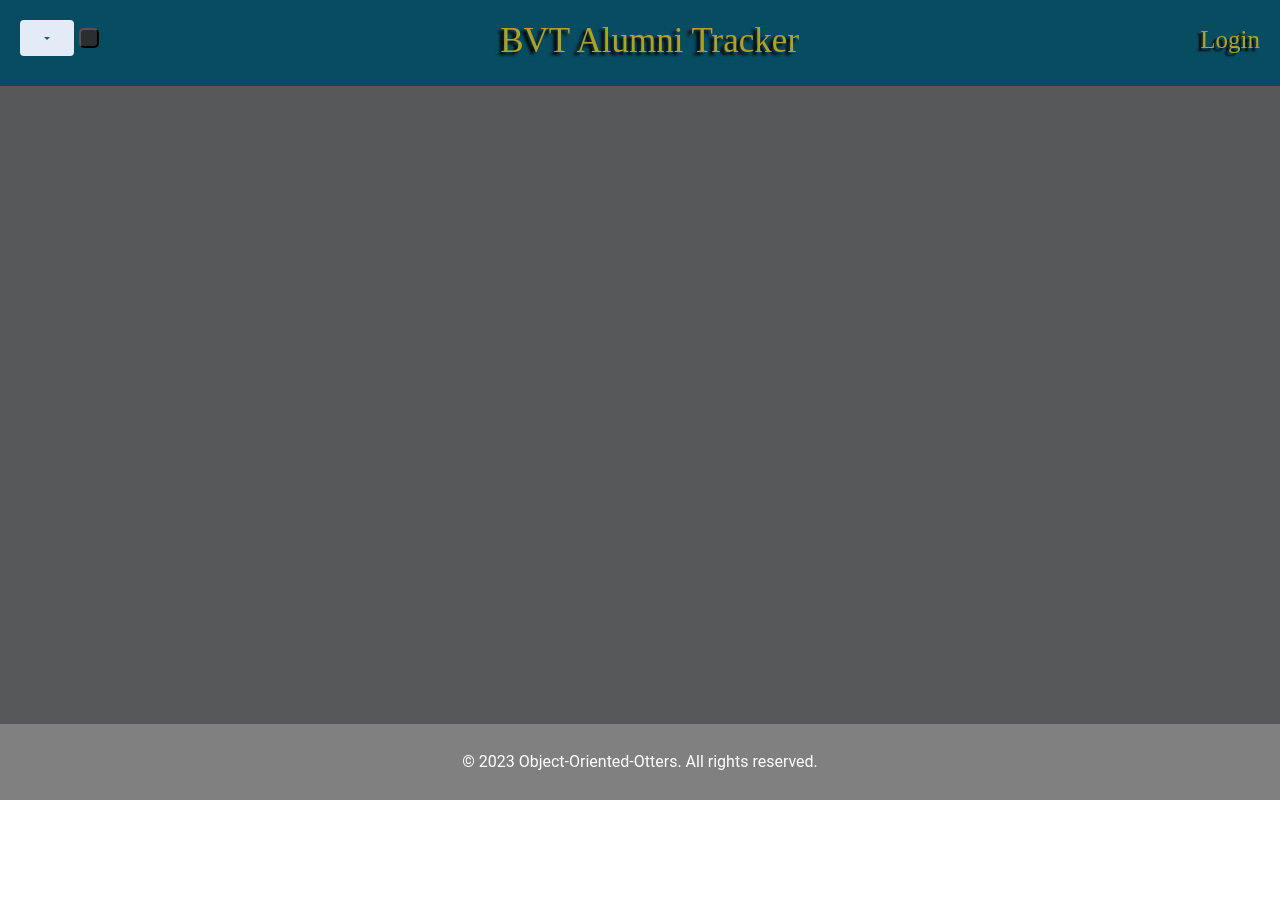
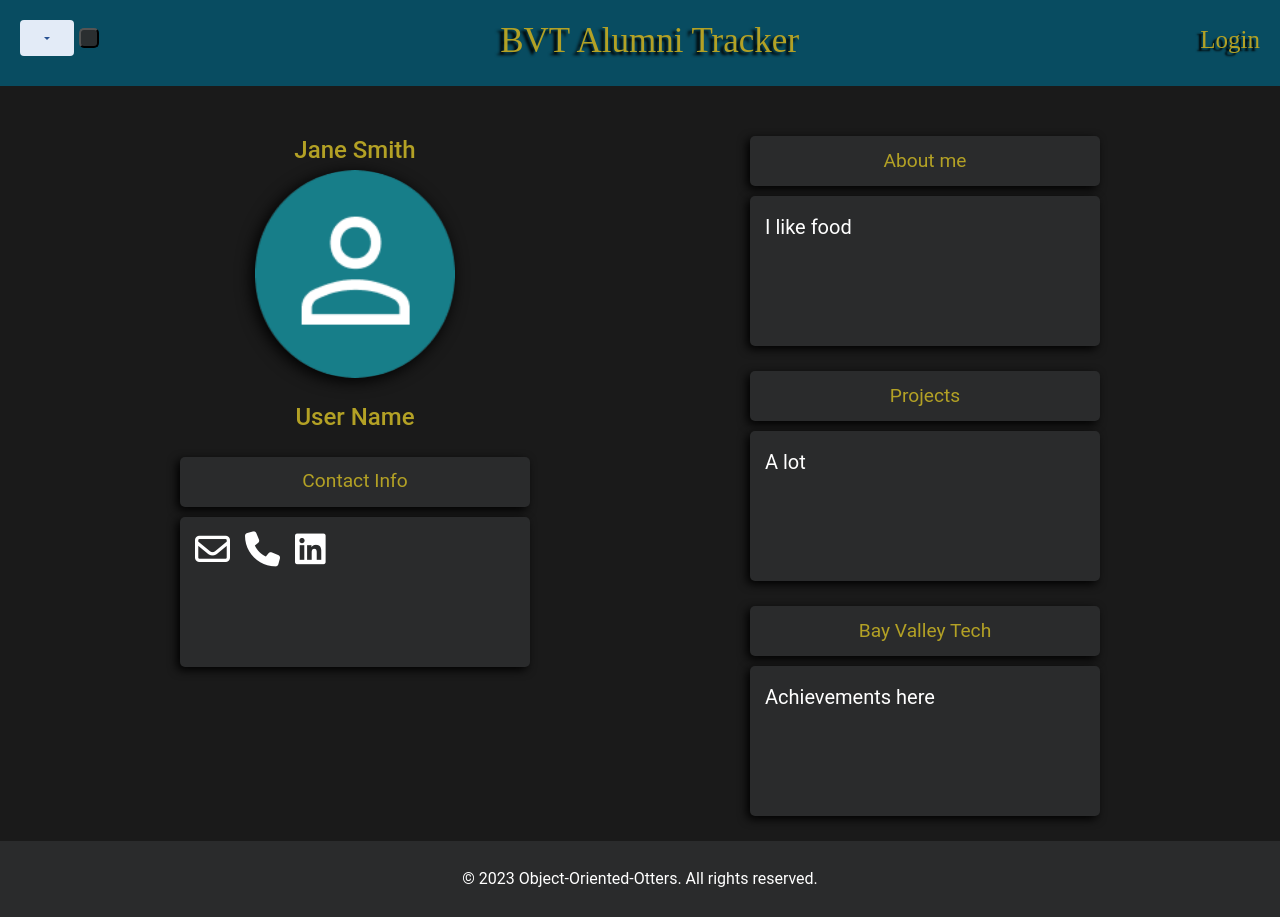
Before and after one commit to JulieKnox225/BVT-Alumni-Tracker-Object-Oriented-Otters, a React (Vite) app: page /profile in a window 1280 px wide. Before the commit the page ends 800 px from the top, so only its background shows below. Built offline with nearby package versions, Linux system fonts and the light colour scheme.

Commit message:
updated things, added profile page and imported password reset page

```diff
--- a/src/App.jsx
+++ b/src/App.jsx
@@ -7,6 +7,7 @@ import { Footer } from './Components/Footer'
 import { ForgotPassword } from './Components/ForgotPassword'
 import { Home } from './Components/Home'
 import { Register } from './Components/Register'
+import { Profile } from './Components/Profile'
 
 function App() {
 
@@ -16,11 +17,12 @@ function App() {
       <Navbar />
       <Routes>
         <Route path='/' element ={ <Home />} />
-        <Route path='/Login' element={ <Login/> } />
-        <Route path='/AddEntryPage' element ={ <AddEntryPage />} />
-        <Route path='/SearchPage' element= { <SearchPage /> } />
-        <Route path ='/ForgotPassword' element = {<ForgotPassword/>}/>
-        <Route path='/Register' element= {< Register/> } />
+        <Route path='/login' element={ <Login/> } />
+        <Route path='/addEntryPage' element ={ <AddEntryPage />} />
+        <Route path='/searchPage' element= { <SearchPage /> } />
+        <Route path ='/forgotPassword' element = {<ForgotPassword/>}/>
+        <Route path='/register' element= {< Register/> } />
+        <Route path='/profile' element= {< Profile/> } />
 
       </Routes>
     </div>
--- a/src/Components/AddEntryPage.jsx
+++ b/src/Components/AddEntryPage.jsx
@@ -7,6 +7,7 @@ export const AddEntryPage = () => {
             firstName: '',
             lastName: '',
             email: '',
+            phoneNumber: '',
             degree: '',
             additionalInfo: '',
             experience: '',
@@ -28,8 +29,9 @@ export const AddEntryPage = () => {
 
       const handleSubmit = (e) => {
         e.preventDefault();
+        // submit to Database instead of Console log eventually
         console.log('Form Data:', formData);
-        // submit to Database
+        // resets data field
         setFormData({
           firstName: '',
           lastName: '',
@@ -59,7 +61,6 @@ export const AddEntryPage = () => {
                 placeholder="John"
                 onChange={handleChange}
                 value={formData.firstName}
-                required
               />
             </div>
             <div>
@@ -71,7 +72,6 @@ export const AddEntryPage = () => {
                 onChange={handleChange}
                 name="lastName"
                 value={formData.lastName}
-                required
               />
             </div>
           </div>
--- a/src/Components/BVT.ID.jsx
+++ b/src/Components/BVT.ID.jsx
@@ -23,11 +23,13 @@ export const IDCards = (props) => {
   return (
     <div className="outer-id-card">
       <div className='inner-id-card'>
-        <img className="avatar-for-search" src={avatar} />
+        <a href='/profile'>
+        <img className="avatar-for-search" src={avatar}  />
+        </a>
         <div className='card--stats'>
             <p className='id--fullName'>{firstName} {lastName}</p>
             <p>{email}</p>
-            <Button style={{color: 'gray'}}
+            <Button style={{color: 'white', backgroundColor: 'grey'}}
               variant='link'
               onClick={() => setSmShow(true)}
               className='me-2'>
@@ -38,14 +40,17 @@ export const IDCards = (props) => {
             size="lg"
             show={smShow}
             onHide={() => setSmShow(false)}
-            aria-labelledby="contained-modal-title-vcenter" centered>
+            aria-labelledby="contained-modal-title-vcenter"
 
-            <Modal.Header closeButton>
+            centered>
+
+            <Modal.Header closeButton style={{color: 'white', backgroundColor: '#2a2e30'}}>
+
               <Modal.Title>
                 {firstName} {lastName}
               </Modal.Title>
             </Modal.Header>
-            <ModalBody>
+            <ModalBody style={{color: 'white', backgroundColor: '#2a2e30'}}>
               <p>
                 <strong>Highest Degree: </strong>
                 <br/>
@@ -82,7 +87,6 @@ export const IDCards = (props) => {
                 </ul>
             </ModalBody>
           </Modal>
-
         </div>
       </div>
     </div>
--- a/src/Components/ForgotPassword.jsx
+++ b/src/Components/ForgotPassword.jsx
@@ -1,5 +1,30 @@
-export const ForgotPassword = () => {
-  return (
-    <div>ForgotPassword</div>
-  )
+import Form from 'react-bootstrap/Form';
+import "@fortawesome/fontawesome-free/css/all.min.css";
+import { Button } from 'react-bootstrap';
+
+
+export function ForgotPassword(){
+ return(
+    <>
+    <div>
+    <h1 className='h1-fpp'>Password Reset</h1>
+    <p className='p-fpp'>Enter the email address associated with your account,<br>
+    </br>
+        and we&apos;ll send a link to reset your password.
+    </p>
+    <Form onSubmit={(e) => {e.preventDefault()
+      console.log('sent email')}}>
+    <Form.Group  className="fp-email" controlId="formBasicEmail">
+        <Form.Label style={{color: 'white'}}>Email address</Form.Label>
+        <Form.Control type="email" placeholder="Enter email" />
+        <Form.Text className='p-text'>
+          Well never share your email with anyone else.
+        </Form.Text>
+      </Form.Group>
+      <Button type='submit' className='forgot-pw-submit'>Submit</Button>
+    </Form>
+    </div>
+
+    </>
+ )
 }
--- a/src/Components/Navbar.jsx
+++ b/src/Components/Navbar.jsx
@@ -20,16 +20,16 @@ export const Navbar = () => {
        </Dropdown.Toggle>
        <Dropdown.Menu variant="dark">
          <Dropdown.Item href="/">Home</Dropdown.Item>
-         <Dropdown.Item href="/SearchPage">Search Page</Dropdown.Item>
-         <Dropdown.Item href="/AddEntryPage">Add Entry</Dropdown.Item>
-         <Dropdown.Item href="/Profile">Profile</Dropdown.Item>
-         <Dropdown.Item href="/EditProfile">Edit Profile</Dropdown.Item>
-         <Dropdown.Item href="/Register">Create Profile</Dropdown.Item>
+         <Dropdown.Item href="/searchPage">Search Page</Dropdown.Item>
+         <Dropdown.Item href="/addEntryPage">Add Entry</Dropdown.Item>
+         <Dropdown.Item href="/profile">Profile</Dropdown.Item>
+         <Dropdown.Item href="/editProfile">Edit Profile</Dropdown.Item>
+         <Dropdown.Item href="/register">Create Profile</Dropdown.Item>
 
        </Dropdown.Menu>
      </Dropdown>
        <a className={`App ${theme}`}>
-       <button className = "light-dark-btn"onClick={toggleTheme}></button>
+       <button className="light-dark-btn"onClick={toggleTheme}></button>
        </a>
        <a href= "/" className="home-button">
        <h2 className="home-button-text">BVT Alumni Tracker</h2>
--- /dev/null
+++ b/src/Components/Profile.jsx
@@ -0,0 +1,50 @@
+import { Col, Row, Container } from "react-bootstrap"
+import { MDBIcon } from 'mdb-react-ui-kit'
+
+
+export const Profile = () => {
+  return (
+    <>
+    <Container className="profile-page-container">
+    <Row >
+    <Col>
+        <div className="profile-pic">
+            <h4 className="profile-name">Jane Smith</h4>
+            <img className="default-profile-edit-pic" src="images/pic.png" alt="Default profile picture edit image" />
+        </div>
+            <h4 className="profile-email">User Name</h4>
+        <div className="contact-header">
+            Contact Info
+        </div>
+        <div className="contact-container">
+          <MDBIcon far icon="envelope" />
+          <MDBIcon fas icon="phone" />
+          <MDBIcon fab icon="linkedin" />
+        </div>
+    </Col>
+    <Col>
+        <div className="about-me-header">
+            About me
+        </div>
+        <div className="about-me-text">
+            I like food
+        </div>
+        <div className="projects-header">
+            Projects
+        </div>
+        <div className="projects-text">
+            A lot
+        </div>
+        <div className="achievements-header">
+            Bay Valley Tech
+        </div>
+        <div className="achievements-text">
+            Achievements here
+        </div>
+
+    </Col>
+    </Row>
+    </Container>
+    </>
+  )
+}
--- a/src/Components/Register.jsx
+++ b/src/Components/Register.jsx
@@ -1,3 +1,4 @@
+
 export const Register = () => {
   return (
     <div>Register</div>
--- a/src/Components/SearchPage.jsx
+++ b/src/Components/SearchPage.jsx
@@ -6,7 +6,11 @@ import { IDCards } from './BVT.ID';
 export const SearchPage = () => {
 
   const [search, setSearch] = useState('')
-  const [searchResults, setSearchResults] = useState([])
+  const [searchResults, setSearchResults] = useState({
+    data: [],
+    currentPage: 1,
+    resultsPerPage: 20
+  })
   const [BvtData, setBvtData] = useState([])
 
   useEffect(() => {
@@ -55,8 +59,7 @@ export const SearchPage = () => {
     </div>
     <div className='BVT-results'>
       <h2 className="sp-results-header">Results</h2>
-
-
+      {/* As long as there is an input when search is submitted results will display */}
       {searchResults.length > 0 && (
         <div style={{ marginTop: '20px' }}>
           <p>These are the results for {search}:</p>
--- a/src/index.css
+++ b/src/index.css
@@ -1,11 +1,9 @@
 #root {
   text-align: center;
-  background-color: #56585a;
+  background-color: #1a1a1a;
+  color:white;
 }
 
-body {
-  background-color: #2a2b2c;
-}
 
 /* App.jsx */
 .site--container {
@@ -142,7 +140,7 @@ body {
 .footer {
   padding: 25px;
   color: white;
-  background-color: grey;
+  background-color: #2a2b2c;
 
 }
 
@@ -159,8 +157,9 @@ body {
   justify-content: space-around;
   align-content: flex-start;
   flex-wrap: wrap;
-  margin: 15px;
+
 }
+
 
 .outer-id-card {
   background-color: #242424;
@@ -170,6 +169,7 @@ body {
 
 .inner-id-card {
   margin: 15px;
+  padding: 10px;
   min-width: 250px;
 }
 
@@ -206,7 +206,7 @@ body {
   background-color:#2a2e30;
   margin: 25px 55px 25px 55px;
   min-height: calc(100vh - 450px);
-  box-shadow: #1a1a1a -7px 7px 15px;
+  box-shadow: black -7px 7px 15px;
   max-height: max-content;
   border-radius: 10px;
 }
@@ -227,3 +227,104 @@ body {
 }
 
 /* End of add entry */
+
+/* Profile */
+
+.profile-page-container {
+  margin: 25px;
+}
+
+.default-profile-edit-pic {
+  width: 200px;
+  border-radius: 125px;
+  box-shadow: black -3px 3px 16px;
+}
+
+.profile-email,
+.profile-name {
+  color: #B3A125;
+  margin: 25px 0px 5px 0px;
+}
+
+
+.about-me-header,
+.projects-header,
+.achievements-header,
+.contact-header {
+  background-color: #2a2b2c;
+  width: 350px;
+  height: 50px;
+  border-radius: 5px;
+  margin-top: 25px;
+  margin-left: auto;
+  margin-right: auto;
+  font-size: larger;
+  display: flex;
+  align-items: center;
+  justify-content: center;
+  color: #B3A125;
+  box-shadow: black -3px 3px 10px;
+}
+
+
+.contact-container {
+  color:rgb(255, 255, 255);
+  background-color: #2a2b2c;
+  margin-left: auto;
+  margin-right: auto;
+  font-size: 35px;
+  border-radius: 5px;
+  margin-top: 10px;
+  width: 350px;
+  height: 150px;
+  display: flex;
+  gap: 15px;
+  padding: 15px;
+  box-shadow: black -3px 3px 10px;
+}
+
+.projects-text,
+.about-me-text,
+.achievements-text {
+  color:rgb(255, 255, 255);
+  background-color: #2a2b2c;
+  margin-left: auto;
+  margin-right: auto;
+  font-size: 20px;
+  border-radius: 5px;
+  margin-top: 10px;
+  width: 350px;
+  height: 150px;
+  display: flex;
+  gap: 15px;
+  padding: 15px;
+  box-shadow: black -3px 3px 10px;
+}
+
+/* Password Reset*/
+.h1-fpp{
+  color: white;
+  margin: 50px;
+}
+.p-fpp{
+  font-size: medium;
+  margin-bottom: 50px;
+}
+.fp-email{
+  margin-bottom: 20px;
+  width: 100%;
+  max-width: 500px;
+  margin-left: auto;
+  margin-right: auto;
+}
+.p-text{
+  color: white;
+}
+
+.forgot-pw-submit {
+  background-color: #1a1a1a;
+  margin-bottom: 50px;
+
+}
+
+/* End of password reset */
```
Also changed, not shown: src/Components/EditProfile.jsx (added, +18 -0 lines), public/images/pic.png (added).
